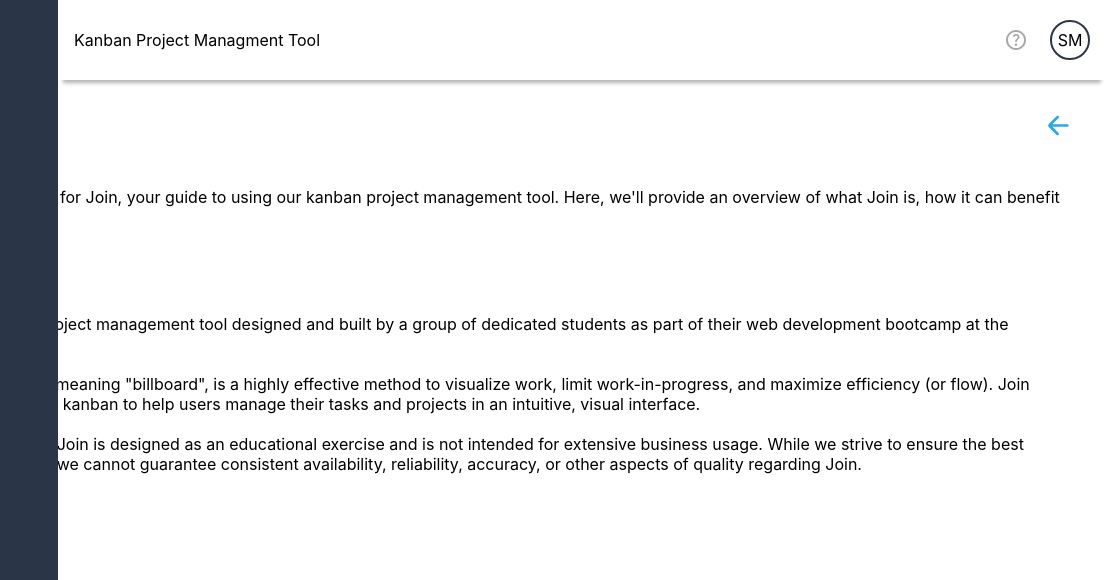
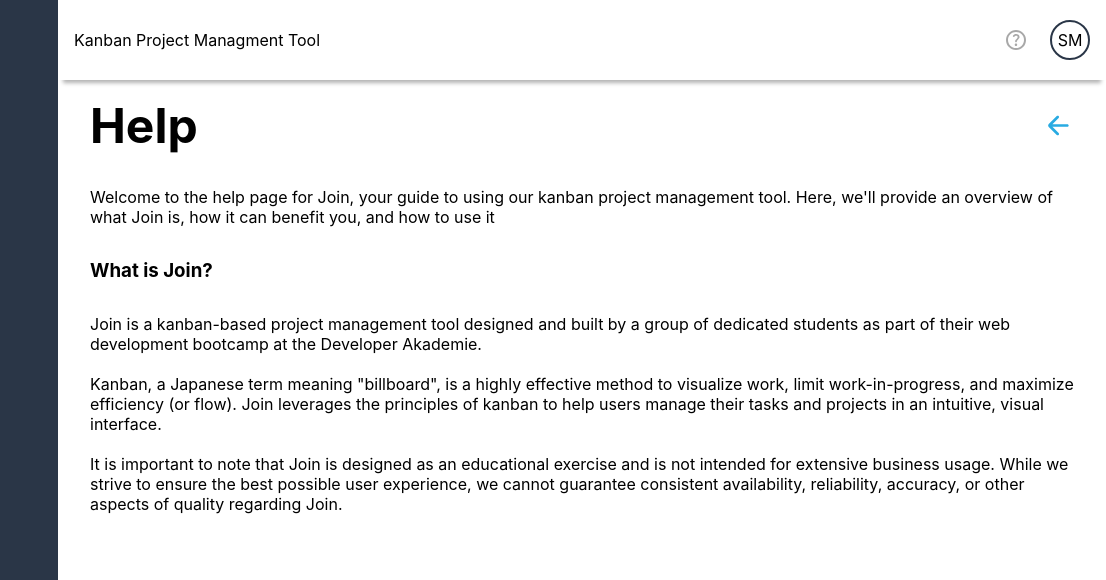
Before and after one commit to sprrwDE/join, a plain HTML site: page documents/help.html in a window 1280 px wide. Shown: the top 580 px of the page, 174-1280 px from the left. Drawn offline with Linux system fonts and the light colour scheme.

Commit message:
work on style

```diff
--- a/style/help.css
+++ b/style/help.css
@@ -4,9 +4,16 @@
   flex-direction: column;
   padding: 16px 32px 16px;
   gap: 32px;
+  max-width: 1920px;
 }
 
 .headline-container{
   display: flex;
   justify-content: space-between;
 }
+
+@media (min-width:1025px){
+  .main-contant-container{
+    margin-left: 232px;
+  }
+}
--- a/style/legal.css
+++ b/style/legal.css
@@ -4,9 +4,16 @@
   flex-direction: column;
   padding: 16px 32px 16px;
   gap: 32px;
+  max-width: 1920px;
 }
 
 .headline-container{
   display: flex;
   justify-content: space-between;
 }
+
+@media (min-width:1025px){
+  .main-contant-container{
+    margin-left: 232px;
+  }
+}
--- a/style/privacy.css
+++ b/style/privacy.css
@@ -4,9 +4,16 @@
   flex-direction: column;
   padding: 16px 32px 16px;
   gap: 32px;
+  max-width: 1920px;
 }
 
 .headline-container{
   display: flex;
   justify-content: space-between;
 }
+
+@media (min-width:1025px){
+  .main-contant-container{
+    margin-left: 232px;
+  }
+}
```
